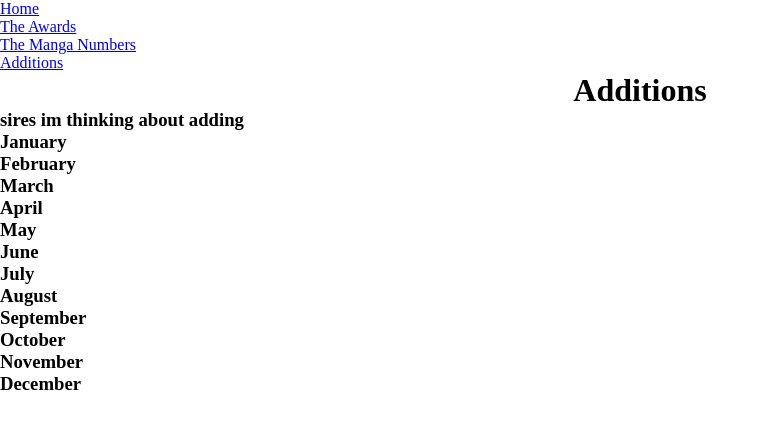
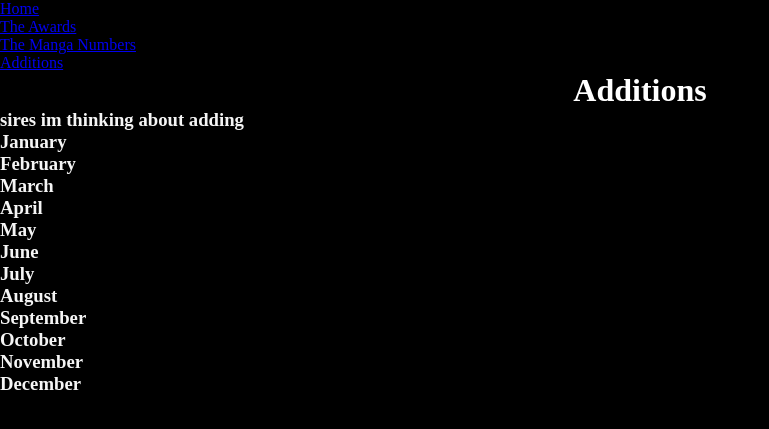
Before and after one commit to mattthew-ui/manga-2024-report, a Flask app: page /Additions in a window 1280 px wide. Shown: the top 429 px of the page, without its empty margins (0-769 px from the left). Run offline with Flask 3, Linux system fonts and the light colour scheme.

Commit message:
attempting to merge

```diff
--- a/templates/Additions.html
+++ b/templates/Additions.html
@@ -9,10 +9,18 @@
     *{
         padding: 0;
         margin: 0;
+        background-color: black;
+
     }
      h1{
+        color: white;
         text-align: center;
     }
+    h3{
+        color: whitesmoke;
+    }
+
+
 </style>
 <body>
     <nav id="navagtion" class="nav-bar">
--- a/templates/TheMangaReport24.html
+++ b/templates/TheMangaReport24.html
@@ -26,7 +26,7 @@
         </ul>
     </nav>
     <h1>The Numbers</h1>
-     <img src="{{ url_for('static', filename='images/Screenshot 2025-05-18 191713.png') }}" alt="PieCart">
+     <img src="{{ url_for('static', filename='images/Screenshot 2025-05-18 191713.png') }}" alt="PieCart showing how much of my manga colltion is made up by the top five manga comparedy to the rest of my manga colltion">
 
 </body>
 <script>
```
